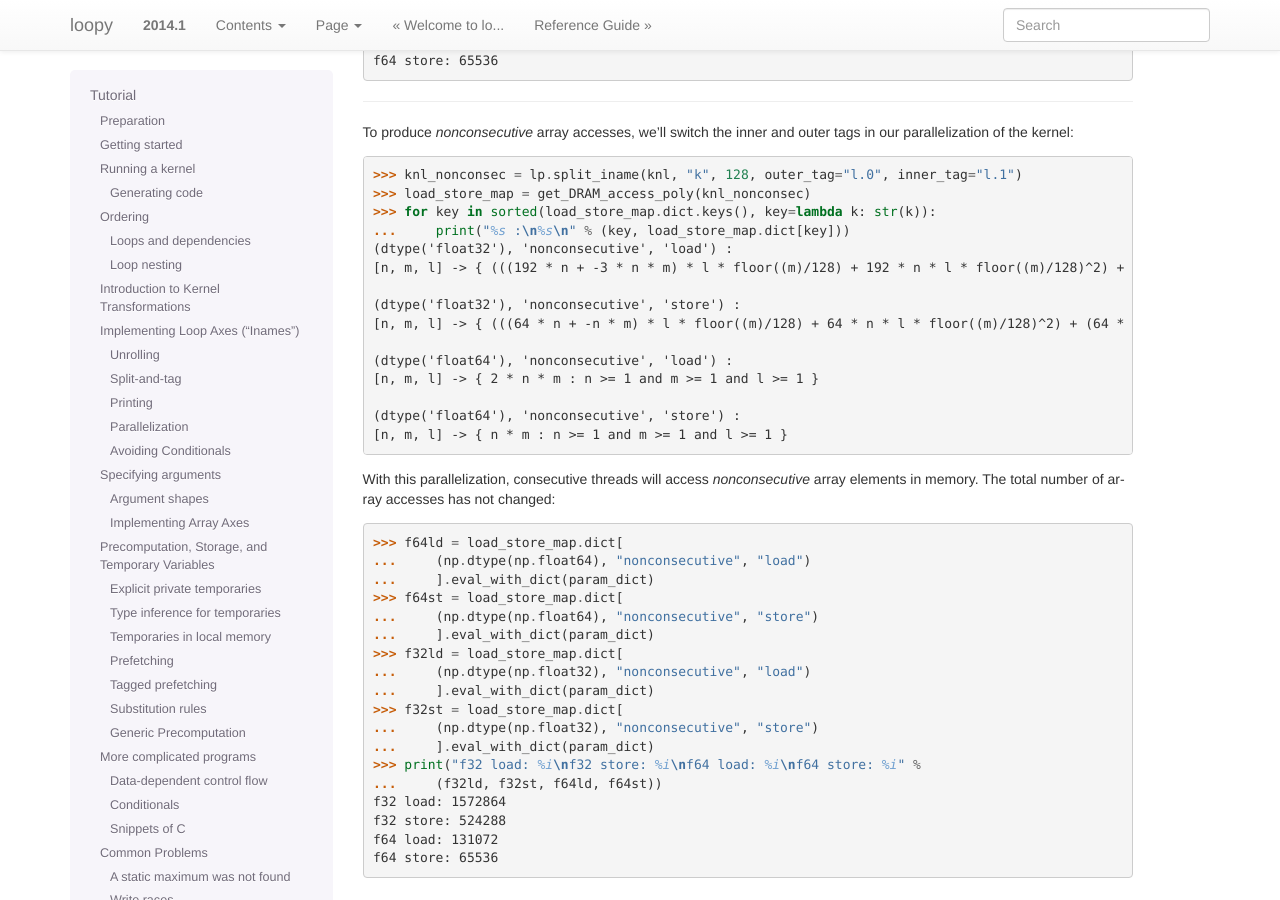
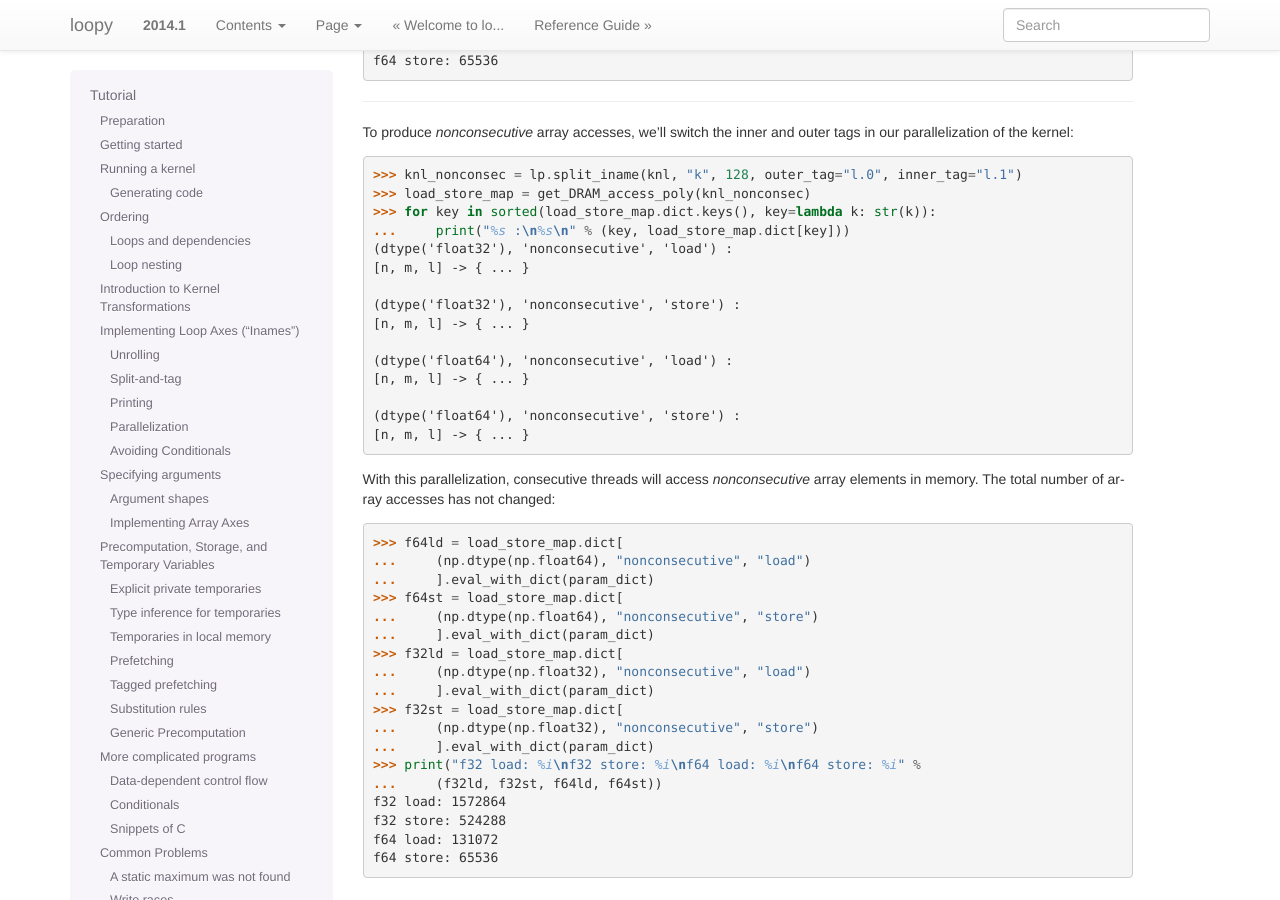
Before and after one commit to inducer/loopy, a Sphinx documentation site: the page built from doc/tutorial.rst, in a window 1280 px wide and 900 px high, scrolled down 20701 px. Built offline with Sphinx 7.4.7, drawn with Linux system fonts in a browser that asks for light colours.

Commit message:
Re-fix doctest with variable output

```diff
--- a/doc/tutorial.rst
+++ b/doc/tutorial.rst
@@ -1372,16 +1372,16 @@ our parallelization of the kernel:
     >>> for key in sorted(load_store_map.dict.keys(), key=lambda k: str(k)):
     ...     print("%s :\n%s\n" % (key, load_store_map.dict[key]))
     (dtype('float32'), 'nonconsecutive', 'load') :
-    [n, m, l] -> { (((192 * n + -3 * n * m) * l * floor((m)/128) + 192 * n * l * floor((m)/128)^2) + (192 * n + 3 * n * m) * l * floor((127 + m)/128) + -192 * n * l * floor((127 + m)/128)^2) : n >= 1 and m >= 1 and l >= 1 }
+    [n, m, l] -> { ... }
     <BLANKLINE>
     (dtype('float32'), 'nonconsecutive', 'store') :
-    [n, m, l] -> { (((64 * n + -n * m) * l * floor((m)/128) + 64 * n * l * floor((m)/128)^2) + (64 * n + n * m) * l * floor((127 + m)/128) + -64 * n * l * floor((127 + m)/128)^2) : n >= 1 and m >= 1 and l >= 1 }
+    [n, m, l] -> { ... }
     <BLANKLINE>
     (dtype('float64'), 'nonconsecutive', 'load') :
-    [n, m, l] -> { 2 * n * m : n >= 1 and m >= 1 and l >= 1 }
+    [n, m, l] -> { ... }
     <BLANKLINE>
     (dtype('float64'), 'nonconsecutive', 'store') :
-    [n, m, l] -> { n * m : n >= 1 and m >= 1 and l >= 1 }
+    [n, m, l] -> { ... }
     <BLANKLINE>
 
 
```
